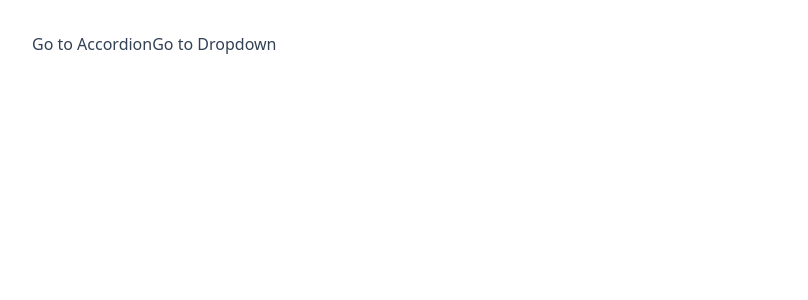
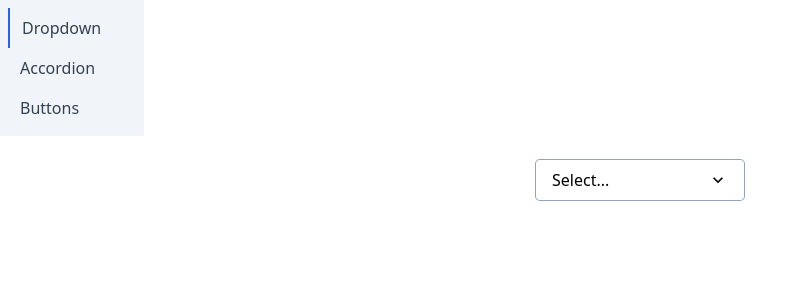
Before and after one commit to nath-Nipan-2022/navigation-project, a React (Vite) app: page / in a window 1280 px wide. Shown: the top 300 px of the page, without its empty margins (0-808 px from the left). Built offline with nearby package versions, Linux system fonts and the light colour scheme.

Commit message:
add link,sidebar,route components

```diff
--- a/src/App.jsx
+++ b/src/App.jsx
@@ -1,20 +1,22 @@
-import Link from "./components/Link";
+import Sidebar from "./components/Sidebar";
 import Route from "./components/Route";
 import AccordionPage from "./pages/AccordionPage";
 import DropdownPage from "./pages/DropdownPage";
+import ButtonPage from "./pages/ButtonPage";
 
 const App = () => {
   return (
-    <div className="m-4 p-4">
-      <Link to="/accordion">Go to Accordion</Link>
-      <Link to="/dropdown">Go to Dropdown</Link>
+    <div className="">
+      <Sidebar />
 
+      <Route path="/">
+        <DropdownPage />
+      </Route>
       <Route path="/accordion">
         <AccordionPage />
       </Route>
-
-      <Route path="/dropdown">
-        <DropdownPage />
+      <Route path="/buttons">
+        <ButtonPage />
       </Route>
     </div>
   );
```
